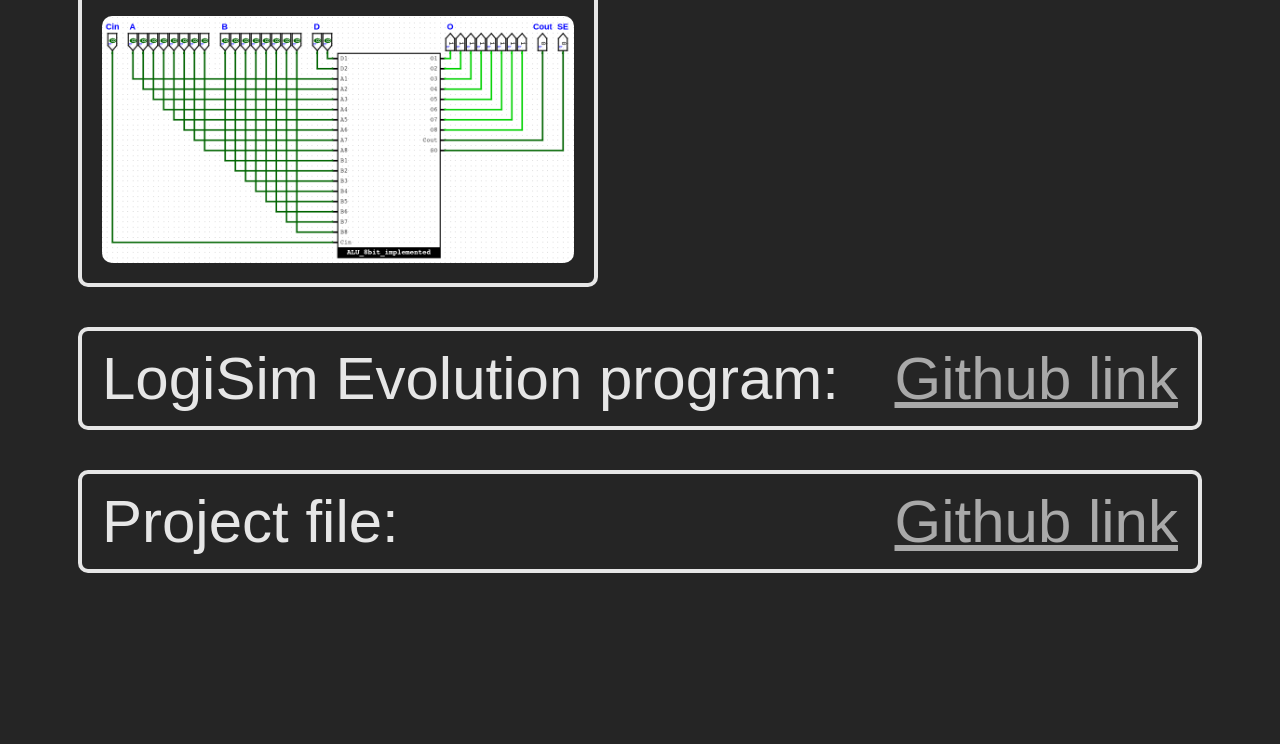
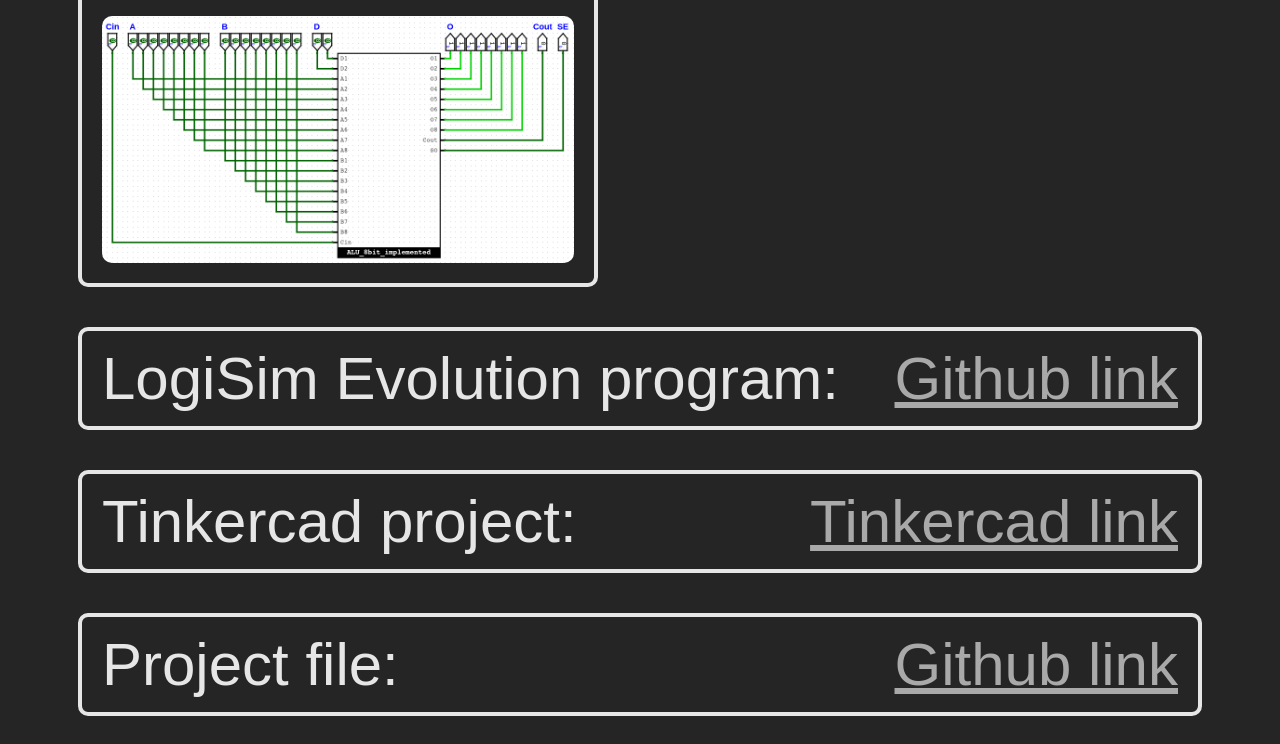
Before and after one commit to MattiaBiral/ArithmeticLogicUnit, a plain HTML site: page index-en.html in a window 1280 px wide. Shown: the part 3552-4296 px from the top of the page. Before the commit the page ends 4153 px from the top, so only its background shows below. Drawn offline with Linux system fonts and the light colour scheme; a web font is replaced by a local one.

Commit message:
tinkercad

```diff
--- a/index-en.html
+++ b/index-en.html
@@ -82,6 +82,11 @@
         </div>
         <div class="links">
             <div class="links-box">
+                Tinkercad project: <a href="https://www.tinkercad.com/things/3fpzvQ5PR8o-alu-1bit/editel?sharecode=bp18cOgpSLhsZ2fXDlKTUzGI_IdpEX1aLJwri0VQZdk" target="blank">Tinkercad link</a>
+            </div>
+        </div>
+        <div class="links">
+            <div class="links-box">
                 Project file: <a href="https://github.com/MattiaBiral/ArithmeticLogicUnit/releases/latest" target="blank">Github link</a>
             </div>
         </div>
```
Also changed, not shown: index.html (+5 -0 lines).
